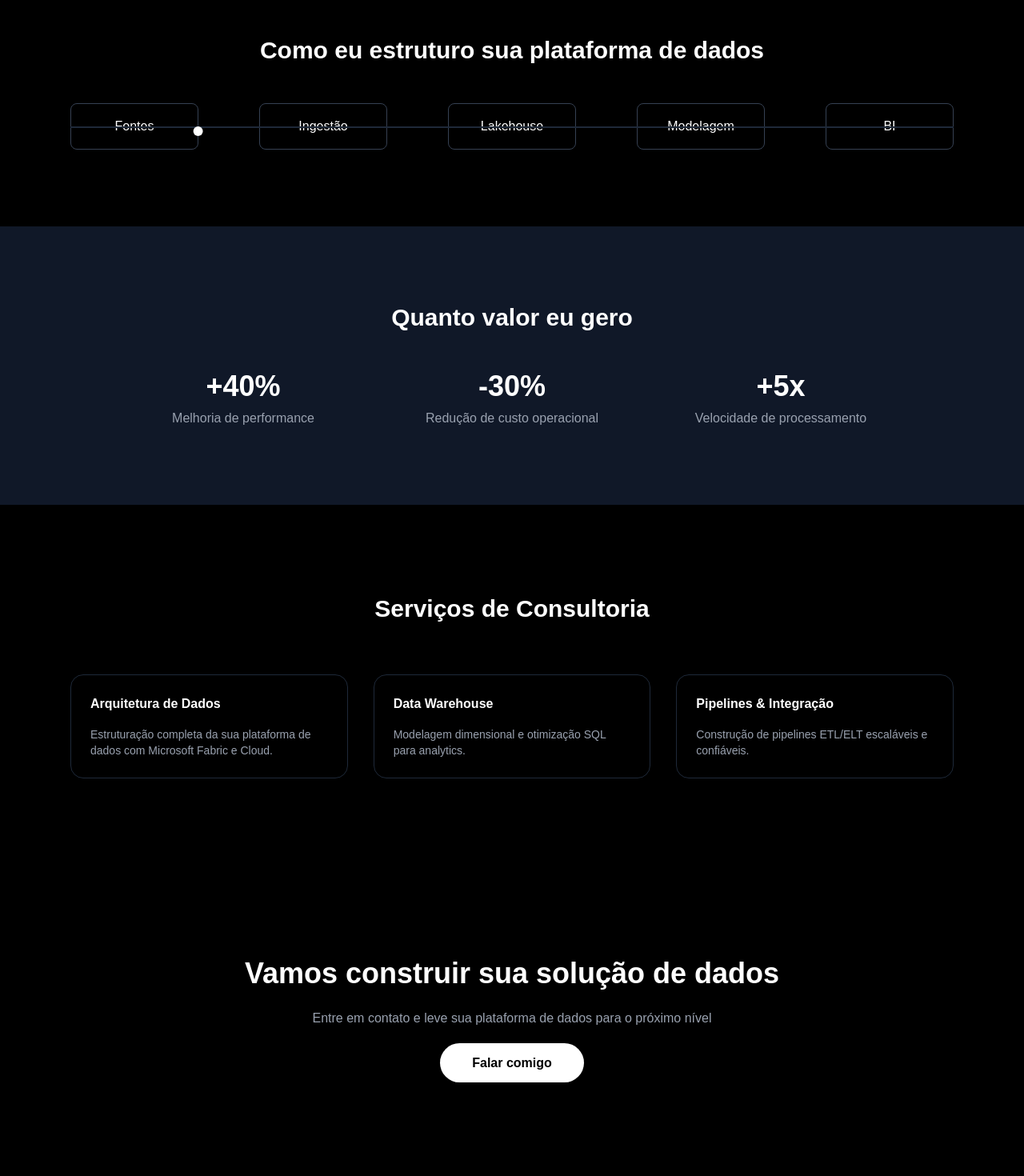
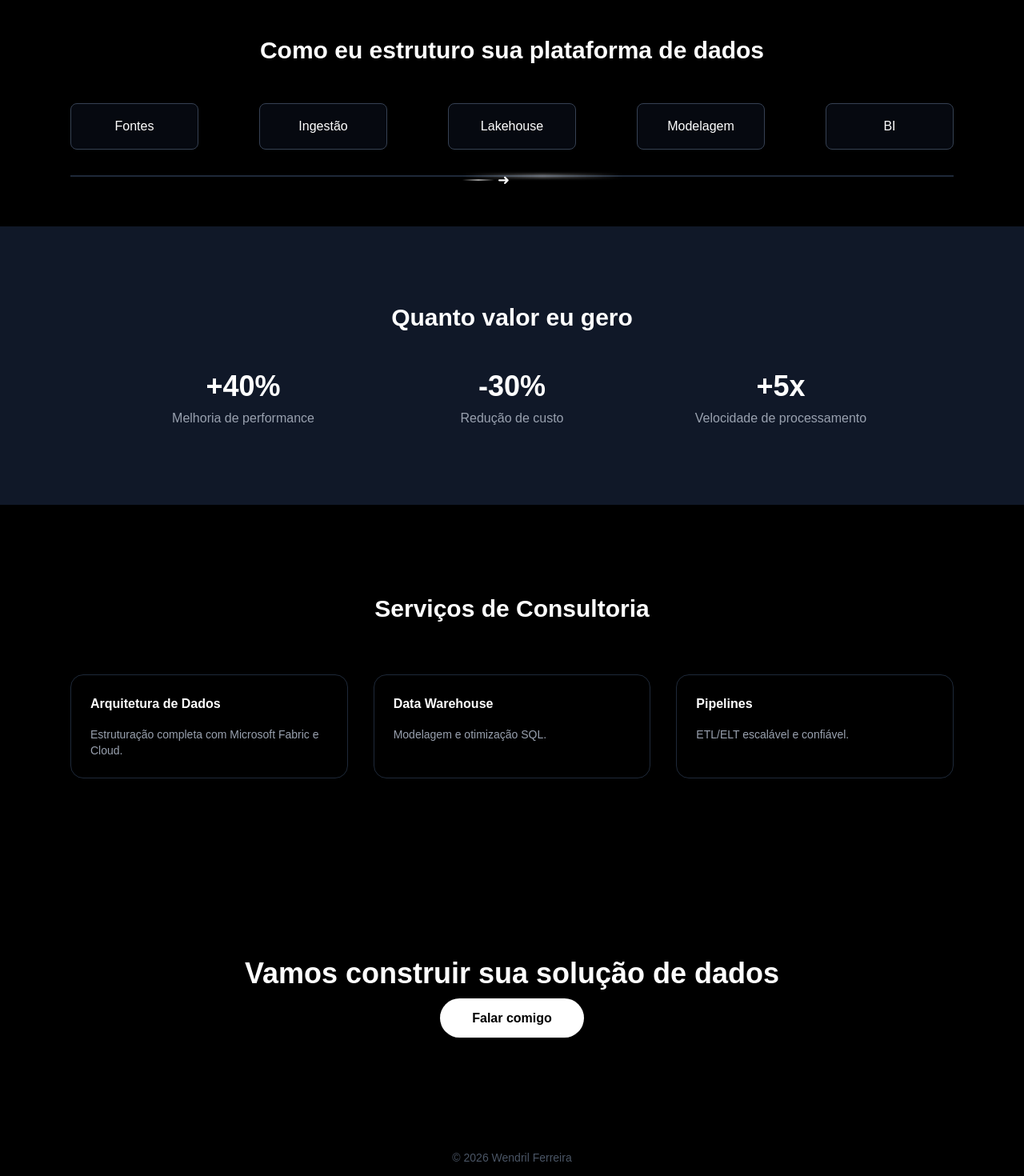
Before and after one commit to wa-data-solutions/wendril-af, a Next.js app: page / in a window 1280 px wide. Shown: the part 1000-2470 px from the top of the page at 80% size. Built offline with nearby package versions, Linux system fonts and the light colour scheme.

Commit message:
versão final consultoria que fecha contrato 1.2

```diff
--- a/app/page.tsx
+++ b/app/page.tsx
@@ -17,7 +17,6 @@ export default function Home() {
 
       {/* HERO */}
       <section className="min-h-screen flex flex-col justify-center items-center text-center px-6">
-
         <h1 className="text-sm tracking-widest text-gray-400 mb-4">
           WENDRIL ARAUJO FERREIRA
         </h1>
@@ -28,17 +27,7 @@ export default function Home() {
 
         <p className="mt-6 text-gray-400 max-w-2xl text-lg">
           Consultoria em Engenharia de Dados, Microsoft Fabric e SQL.
-          Crio plataformas escaláveis que reduzem custos, aumentam performance
-          e aceleram decisões estratégicas.
         </p>
-
-        <a
-          href="#services"
-          className="mt-10 px-8 py-3 bg-white text-black rounded-full font-semibold"
-        >
-          Ver Serviços
-        </a>
-
       </section>
 
       {/* CLIENTES */}
@@ -50,30 +39,57 @@ export default function Home() {
         </div>
       </section>
 
-      {/* ARQUITETURA ANIMADA */}
+      {/* ARQUITETURA STRIPE */}
       <section className="py-24 px-6 max-w-6xl mx-auto">
 
         <h2 className="text-3xl font-bold mb-12 text-center">
           Como eu estruturo sua plataforma de dados
         </h2>
 
-        <div className="relative flex flex-col md:flex-row justify-between items-center gap-6">
+        <div className="relative">
 
+          {/* BOXES */}
+          <div className="flex flex-col md:flex-row justify-between items-center gap-6 text-center">
             {["Fontes", "Ingestão", "Lakehouse", "Modelagem", "BI"].map((step, i) => (
-            <div key={i} className="p-4 border border-gray-700 rounded-lg text-center w-40">
+              <div
+                key={i}
+                className="p-4 border border-gray-700 rounded-lg w-40 bg-gray-900/40 backdrop-blur-sm"
+              >
                 {step}
               </div>
             ))}
+          </div>
 
-          {/* LINHA */}
-          <div className="absolute top-1/2 left-0 w-full h-[2px] bg-gray-800 hidden md:block"></div>
+          {/* LINHA BASE */}
+          <div className="hidden md:block absolute left-0 right-0 top-[90px] h-[2px] bg-gray-800"></div>
 
-          {/* BOLINHA ANIMADA */}
+          {/* LINHA GLOW */}
           <motion.div
-            animate={{ x: [0, 800] }}
-            transition={{ repeat: Infinity, duration: 5, ease: "linear" }}
-            className="hidden md:block absolute top-1/2 w-3 h-3 bg-white rounded-full"
+            className="hidden md:block absolute left-0 top-[90px] h-[2px] w-[200px]"
+            style={{
+              background: "linear-gradient(90deg, transparent, white, transparent)",
+              filter: "blur(2px)",
+            }}
+            animate={{ x: [0, 1000] }}
+            transition={{ repeat: Infinity, duration: 4, ease: "linear" }}
           />
+
+          {/* SETA COM TRAIL */}
+          <motion.div
+            className="hidden md:flex absolute top-[82px]"
+            animate={{ x: [0, 1000] }}
+            transition={{ repeat: Infinity, duration: 4, ease: "linear" }}
+          >
+            <div className="flex items-center gap-1">
+
+              {/* TRAIL */}
+              <div className="w-10 h-[2px] bg-gradient-to-r from-transparent via-white to-transparent opacity-60"></div>
+
+              {/* SETA */}
+              <span className="text-white text-lg">➜</span>
+
+            </div>
+          </motion.div>
 
         </div>
 
@@ -81,13 +97,11 @@ export default function Home() {
 
       {/* VALOR */}
       <section className="py-24 bg-gray-900 text-center">
-
         <h2 className="text-3xl font-bold mb-12">
           Quanto valor eu gero
         </h2>
 
         <div className="grid md:grid-cols-3 gap-8 max-w-5xl mx-auto px-6">
-
           <div>
             <h3 className="text-4xl font-bold">+40%</h3>
             <p className="text-gray-400 mt-2">Melhoria de performance</p>
@@ -95,71 +109,61 @@ export default function Home() {
 
           <div>
             <h3 className="text-4xl font-bold">-30%</h3>
-            <p className="text-gray-400 mt-2">Redução de custo operacional</p>
+            <p className="text-gray-400 mt-2">Redução de custo</p>
           </div>
 
           <div>
             <h3 className="text-4xl font-bold">+5x</h3>
             <p className="text-gray-400 mt-2">Velocidade de processamento</p>
           </div>
-
         </div>
-
       </section>
 
       {/* SERVIÇOS */}
-      <section id="services" className="py-28 px-6 max-w-6xl mx-auto">
-
+      <section className="py-28 px-6 max-w-6xl mx-auto">
         <h2 className="text-3xl font-bold mb-16 text-center">
           Serviços de Consultoria
         </h2>
 
         <div className="grid md:grid-cols-3 gap-8">
 
-          <div className="p-6 border border-gray-800 rounded-2xl">
+          <div className="p-6 border border-gray-800 rounded-2xl hover:border-white transition">
             <h3 className="font-bold mb-4">Arquitetura de Dados</h3>
             <p className="text-gray-400 text-sm">
-              Estruturação completa da sua plataforma de dados com Microsoft Fabric e Cloud.
+              Estruturação completa com Microsoft Fabric e Cloud.
             </p>
           </div>
 
-          <div className="p-6 border border-gray-800 rounded-2xl">
+          <div className="p-6 border border-gray-800 rounded-2xl hover:border-white transition">
             <h3 className="font-bold mb-4">Data Warehouse</h3>
             <p className="text-gray-400 text-sm">
-              Modelagem dimensional e otimização SQL para analytics.
+              Modelagem e otimização SQL.
             </p>
           </div>
 
-          <div className="p-6 border border-gray-800 rounded-2xl">
-            <h3 className="font-bold mb-4">Pipelines & Integração</h3>
+          <div className="p-6 border border-gray-800 rounded-2xl hover:border-white transition">
+            <h3 className="font-bold mb-4">Pipelines</h3>
             <p className="text-gray-400 text-sm">
-              Construção de pipelines ETL/ELT escaláveis e confiáveis.
+              ETL/ELT escalável e confiável.
             </p>
           </div>
 
         </div>
-
       </section>
 
       {/* CTA */}
       <section className="py-28 text-center">
-
         <h2 className="text-4xl font-bold mb-6">
           Vamos construir sua solução de dados
         </h2>
 
-        <p className="text-gray-400 mb-8">
-          Entre em contato e leve sua plataforma de dados para o próximo nível
-        </p>
-
         <a
           href="https://www.linkedin.com/in/wendril-ferreira/"
           target="_blank"
-          className="px-10 py-4 bg-white text-black rounded-full font-semibold"
+          className="px-10 py-4 bg-white text-black rounded-full font-semibold hover:opacity-80 transition"
         >
           Falar comigo
         </a>
-
       </section>
 
       <footer className="text-center py-10 text-gray-600 text-sm">
```
Lines whose indentation alone changed are shown as unchanged.
